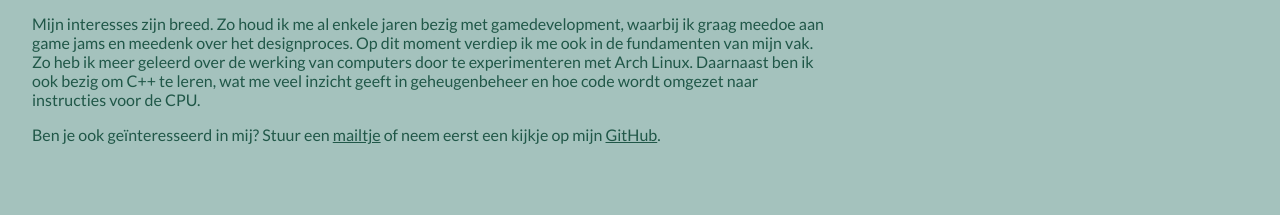
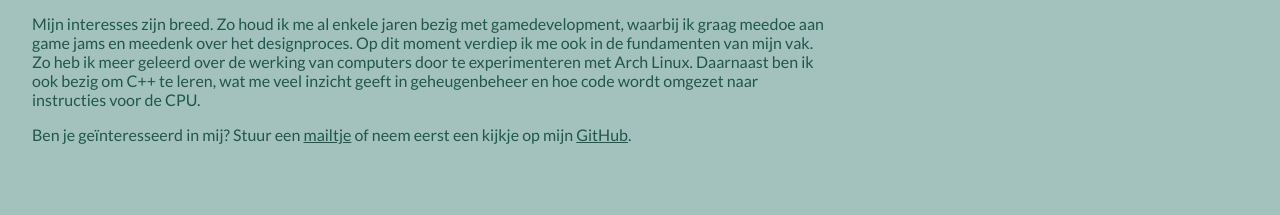
Before and after one commit to Jcuperus/portfolio, a Vue app: page / in a window 1280 px wide. Shown: the part 822-1037 px from the top of the page. Built offline with nearby package versions, Linux system fonts and the light colour scheme.

Commit message:
small text adjustment on about section

```diff
--- a/src/components/AboutSection.vue
+++ b/src/components/AboutSection.vue
@@ -25,7 +25,7 @@ import ArticleTitle from "./ArticleTitle.vue";
         omgezet naar instructies voor de CPU.
       </p>
       <p>
-        Ben je ook geïnteresseerd in mij? Stuur een
+        Ben je geïnteresseerd in mij? Stuur een
         <a href="mailto:jaepcuperus@hotmail.com">mailtje</a> of neem eerst een
         kijkje op mijn <a href="https://github.com/Jcuperus">GitHub</a>.
       </p>
```
